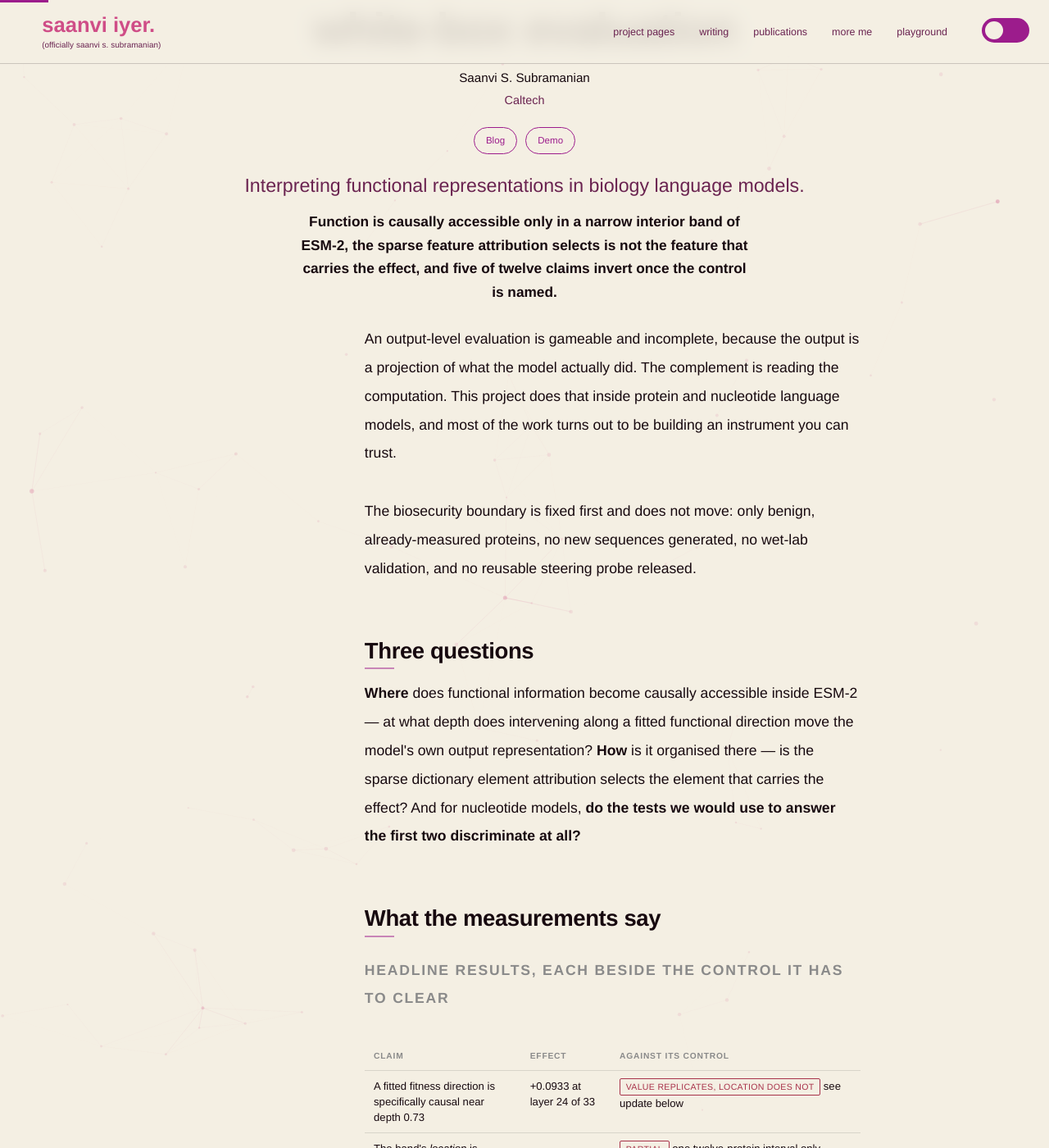
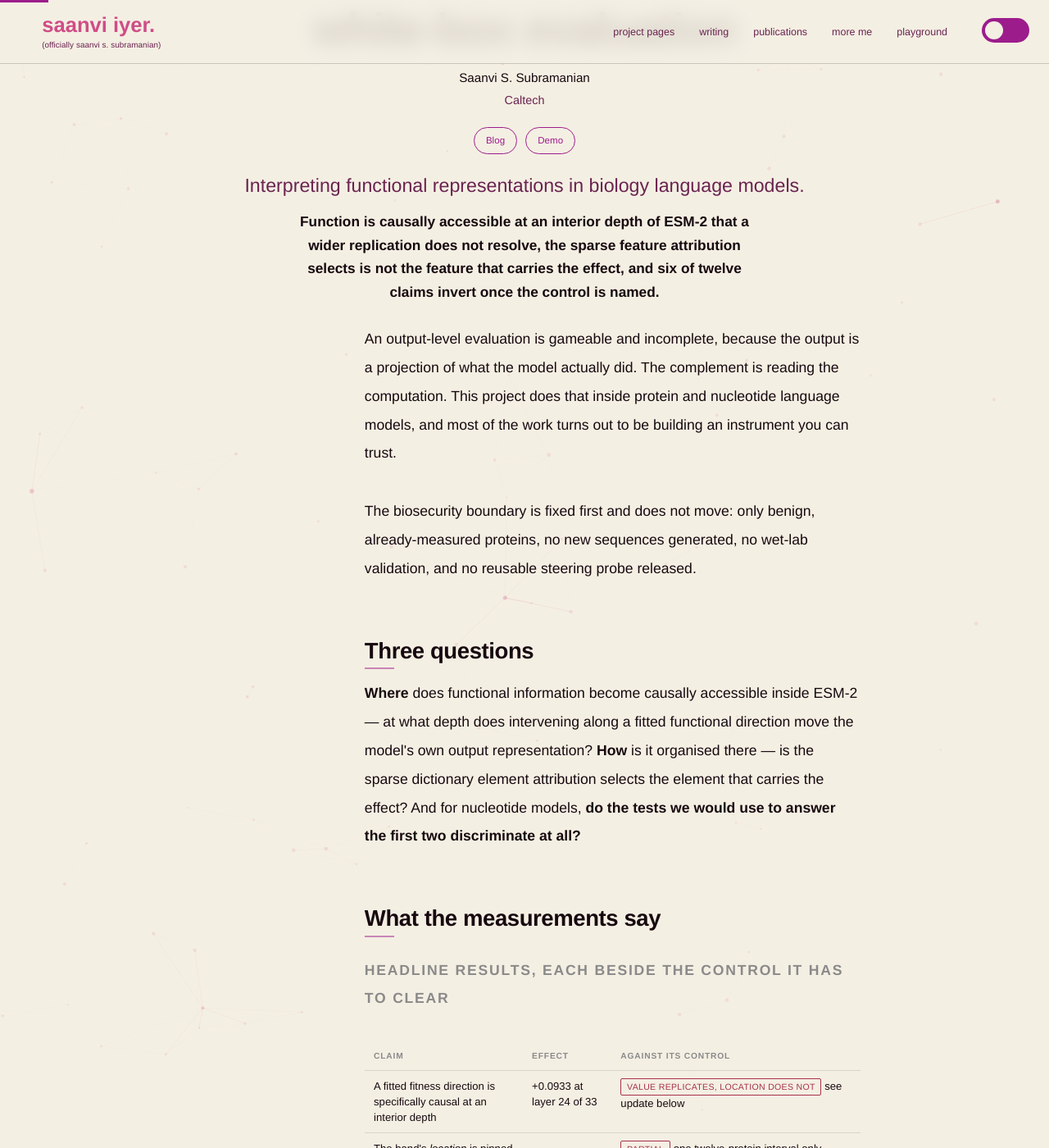
Before and after one commit to saanviiyer/saanviiyer.github.io, a Jekyll site: the page built from pages/proj-white-box.html, in a window 1280 px wide and 1400 px high, scrolled down 203 px. Shown: the whole window at 82% size. Built offline with Jekyll 4.4.1, drawn with Linux system fonts in a browser that asks for light colours; some web fonts are replaced; some of the changed text lies outside the part shown.

Commit message:
Demote the location claim and correct the ledger count to six of twelve
The wider replication moves "the effect's location is established" from
qualified to failing, which changes the headline count: six of twelve claims
invert once the control is named, not five.

Also drops "narrow interior band" from the thesis and the TL;DR. The effect is
interior and replicates in value; which layer carries it does not resolve, so
the pages no longer assert a depth they cannot support.

Co-Authored-By: Claude Opus 5 <noreply@anthropic.com>

```diff
--- a/pages/proj-white-box.html
+++ b/pages/proj-white-box.html
@@ -4,7 +4,7 @@ title: "white-box evaluation"
 permalink: /pages/projects/white-box-evaluation/
 affiliation: "Caltech"
 hook: "Interpreting functional representations in biology language models."
-thesis: "Function is causally accessible only in a narrow interior band of ESM-2, the sparse feature attribution selects is not the feature that carries the effect, and five of twelve claims invert once the control is named."
+thesis: "Function is causally accessible at an interior depth of ESM-2 that a wider replication does not resolve, the sparse feature attribution selects is not the feature that carries the effect, and six of twelve claims invert once the control is named."
 links:
   - label: "Blog"
     url: "/writing/interpretability/"
@@ -37,7 +37,7 @@ discriminate at all?</strong></p>
 <table class="nv-table">
 <thead><tr><th>Claim</th><th>Effect</th><th>Against its control</th></tr></thead>
 <tbody>
-<tr><td>A fitted fitness direction is specifically causal near depth 0.73</td><td>+0.0933 at layer 24 of 33</td><td><span class="nv-chip nv-chip-no">value replicates, location does not</span> see update below</td></tr>
+<tr><td>A fitted fitness direction is specifically causal at an interior depth</td><td>+0.0933 at layer 24 of 33</td><td><span class="nv-chip nv-chip-no">value replicates, location does not</span> see update below</td></tr>
 <tr><td>The band's <em>location</em> is pinned down</td><td>&mdash;</td><td><span class="nv-chip nv-chip-no">partial</span> one twelve-protein interval only</td></tr>
 <tr><td>The output layer destroys the effect</td><td>95&times; collapse</td><td><span class="nv-chip">architectural</span> emb_layer_norm_after</td></tr>
 <tr><td>Depth 0.97 is where function lives</td><td>z = 16.24</td><td><span class="nv-chip nv-chip-no">inverts</span> loses to its own stiffer null</td></tr>
@@ -49,7 +49,7 @@ discriminate at all?</strong></p>
 </table>
 </div>
 
-<p><strong>Five of the twelve substantive claims invert once the control is named</strong>,
+<p><strong>Six of the twelve substantive claims invert once the control is named</strong>,
 and none of the inversions is exotic: a conventional null, a conventional readout, an
 unbounded metric, a dose-response measured inside its linear regime, a test named for a
 capability it does not measure. Each of them was mine.</p>
```
Also changed, not shown: _posts/2026-10-12-interpretability.md (+2 -2 lines).
